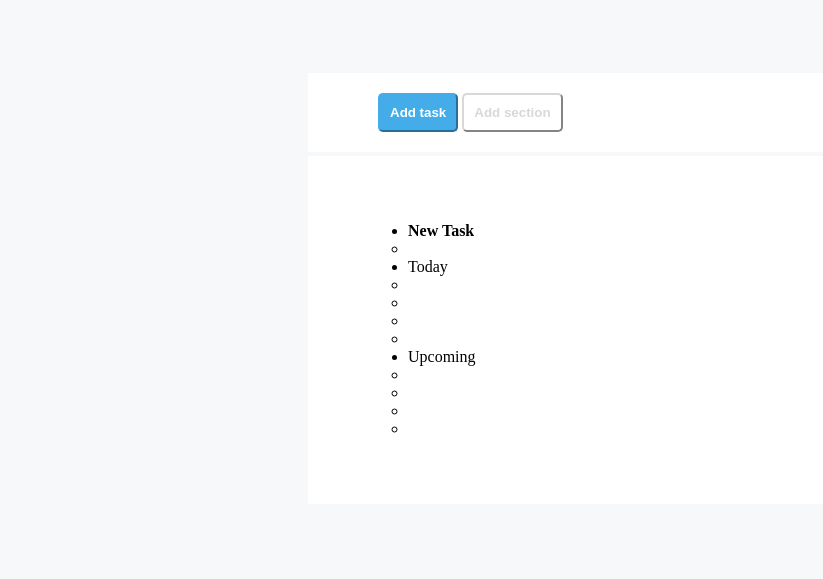
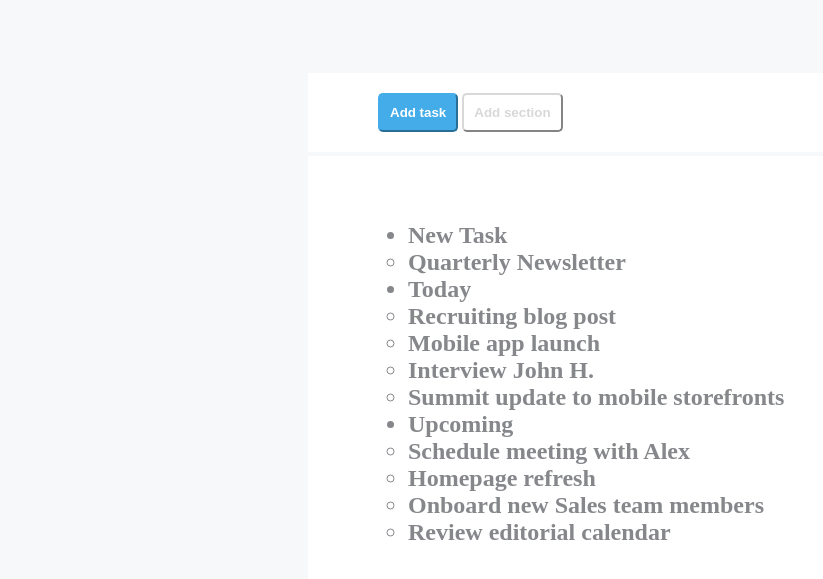
Before and after one commit to CesareFortunato/html-css-toboolist, a plain HTML site: page index.html in a window 1280 px wide. Shown: the part 115-694 px from the top of the page, without its empty margins (0-823 px from the left). Drawn offline with Linux system fonts and the light colour scheme.

Commit message:
feat: insert lists datas

```diff
--- a/css/style.css
+++ b/css/style.css
@@ -114,3 +114,7 @@ header #logo {
     padding-top: 50px;
     padding-bottom: 50px;
 }
+
+.first-list{
+    font-size: 1.5rem;
+}
--- a/index.html
+++ b/index.html
@@ -25,25 +25,25 @@
                 </div>
                 <div class="lists background-white">
                     <ul>
-                        <li class="font-bold">New Task
+                        <li class="first-list font-bold font-color-gray">New Task
                             <ul>
-                                <li></li>
+                                <li>Quarterly Newsletter <span></span></li>
                             </ul>
                         </li>
-                        <li>Today
+                        <li class="first-list font-bold font-color-gray">Today
                             <ul>
-                                <li></li>
-                                <li></li>
-                                <li></li>
-                                <li></li>
+                                <li>Recruiting blog post <span></span></li>
+                                <li>Mobile app launch <span></span></li>
+                                <li>Interview John H. <span></span></li>
+                                <li>Summit update to mobile storefronts <span></span></li>
                             </ul>
                         </li>
-                        <li>Upcoming
+                        <li class="first-list font-bold font-color-gray">Upcoming
                             <ul>
-                                <li></li>
-                                <li></li>
-                                <li></li>
-                                <li></li>
+                                <li>Schedule meeting with Alex <span></span></li>
+                                <li>Homepage refresh <span></span></li>
+                                <li>Onboard new Sales team members <span></span></li>
+                                <li>Review editorial calendar <span></span></li>
                             </ul>
                         </li>
                     </ul>
```
